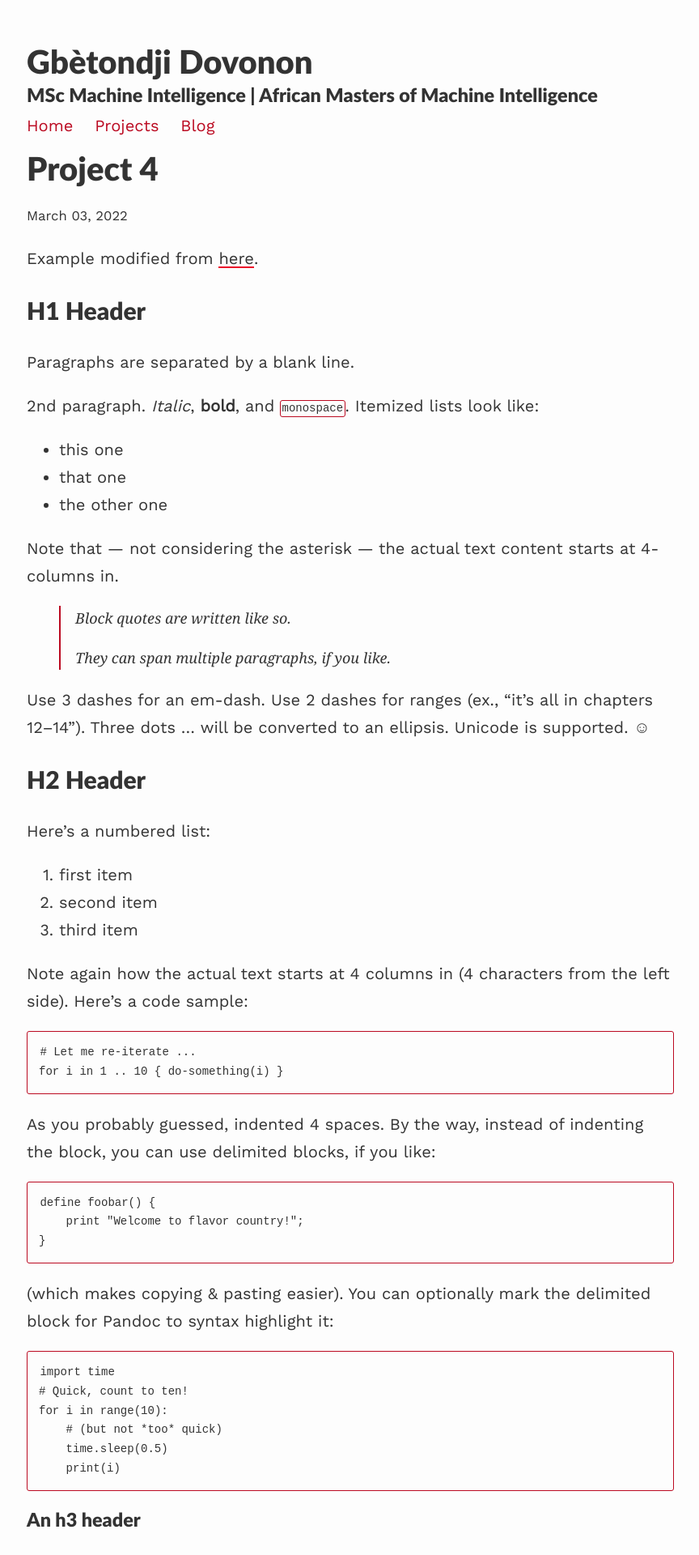
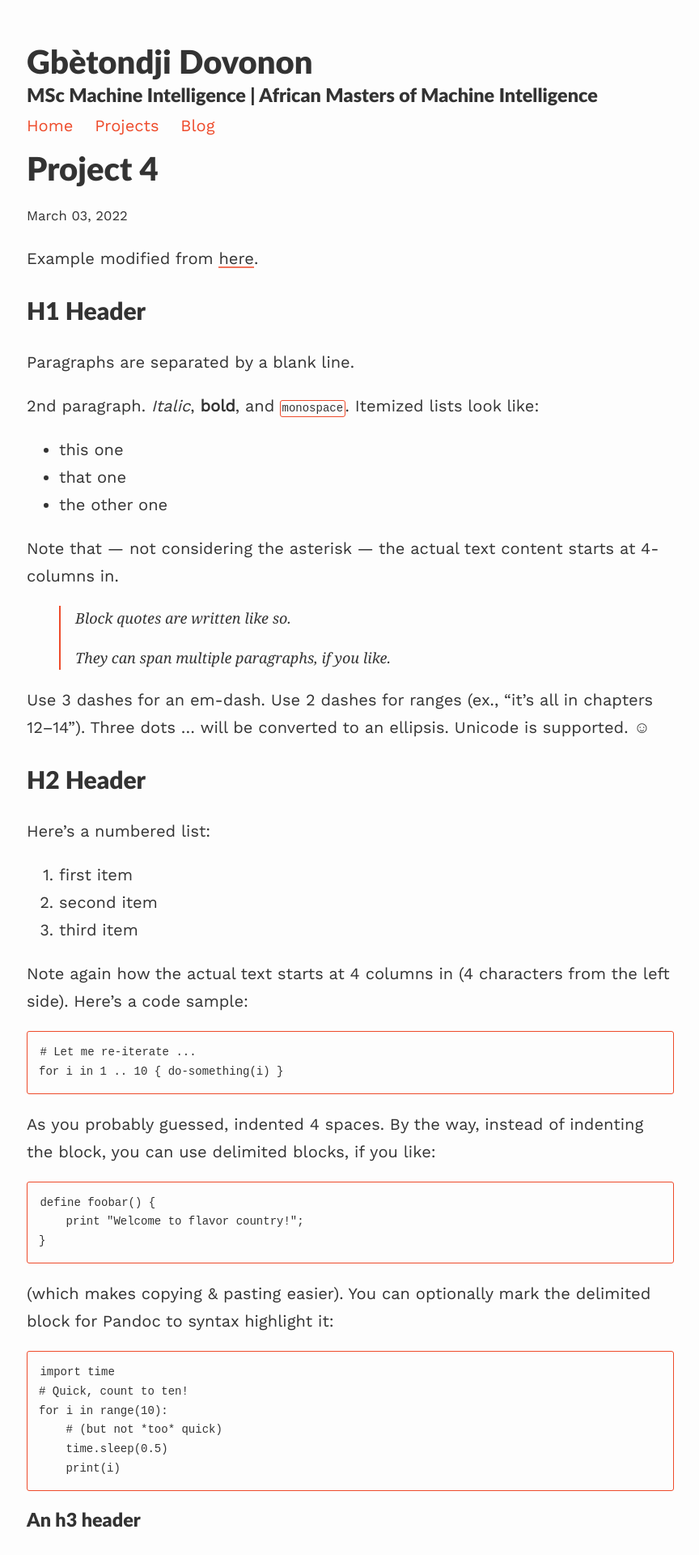
Before and after one commit to jean72human/jean72human.github.io, a Jekyll site: the page built from _projects/4_project.md, in a window 1280 px wide. Shown: the top 1920 px of the page at 81% size, without its empty margins (207-1071 px from the left). Built offline with Jekyll 4.4.1, drawn with Linux system fonts in a browser that asks for light colours; nearby versions of some CDN libraries; formulas are drawn with MathJax 3.

Commit message:
a new shade of red

```diff
--- a/assets/css/_sass/variables.scss
+++ b/assets/css/_sass/variables.scss
@@ -8,7 +8,7 @@ $spacing-unit:     30px;
 $light-gray: gray;
 $text-color:       #333;
 $background-color: #fdfdfd;
-$brand-color:      #BB0A21;
+$brand-color:      #EE4B2B;
 
 // Color scheme for light
 $body-bg: #fdfdfd;
```
